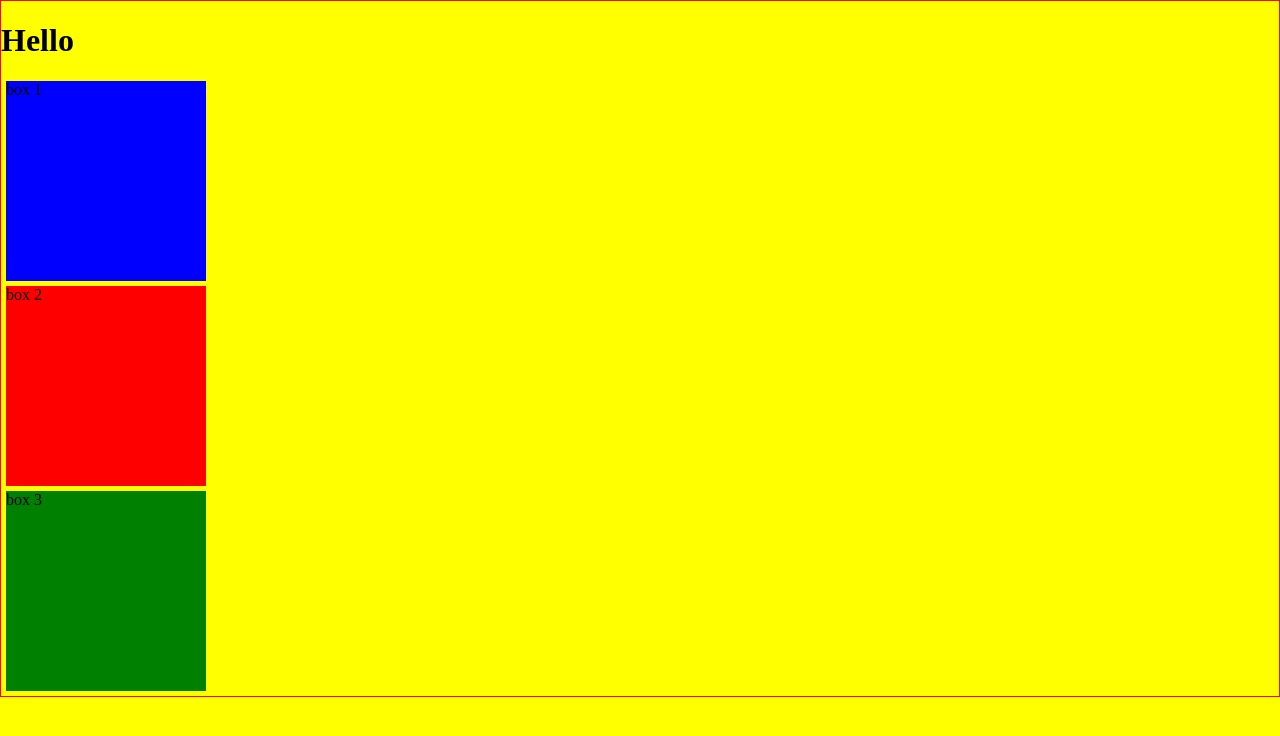
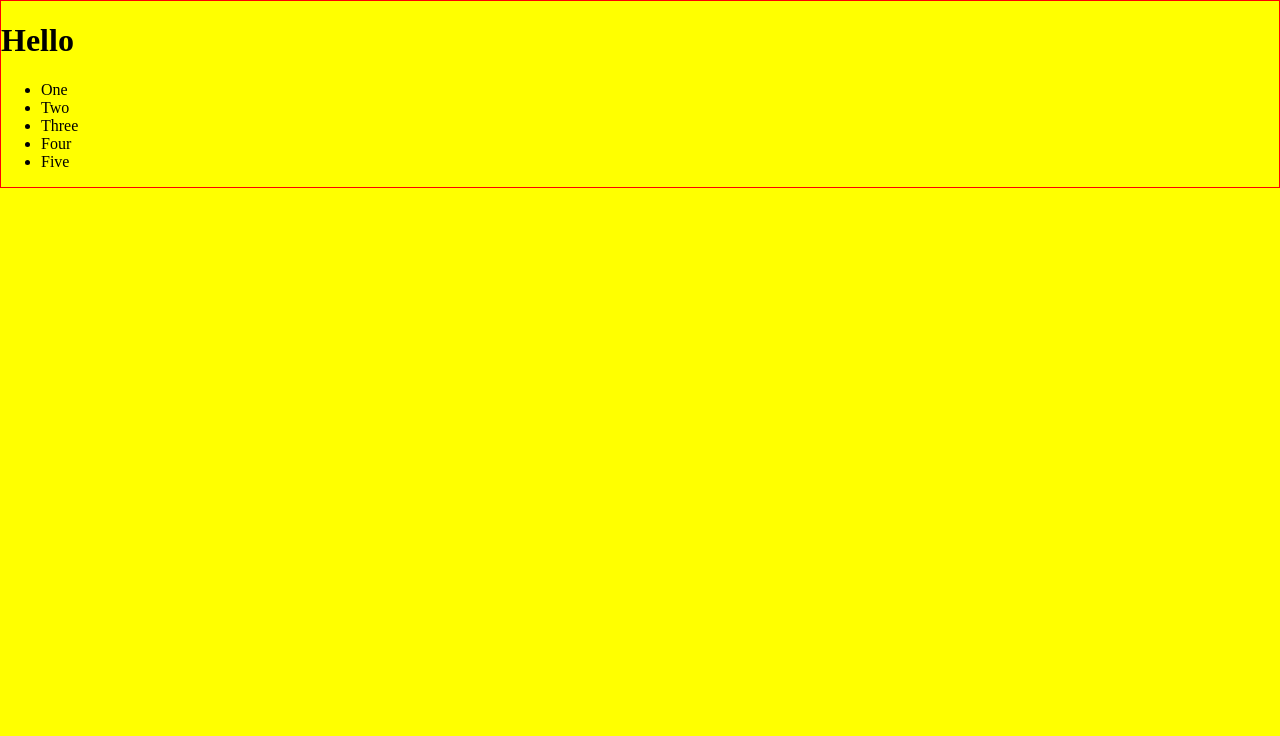
Before and after one commit to PieterJanDelbecke/porject-last-dance, a plain HTML site: page index.html in a window 1280 px wide. Drawn offline with Linux system fonts and the light colour scheme.

Commit message:
refactoring of HTML

```diff
--- a/index.html
+++ b/index.html
@@ -10,9 +10,16 @@
   <body>
     <div class="container">
       <h1>Hello</h1>
-      <div class="box box1">box 1</div>
+      <ul>
+        <li>One</li>
+        <li>Two</li>
+        <li>Three</li>
+        <li>Four</li>
+        <li>Five</li>
+      </ul>
+      <!-- <div class="box box1">box 1</div>
       <div class="box box2">box 2</div>
-      <div class="box box3">box 3</div>
+      <div class="box box3">box 3</div> -->
     </div>
   </body>
 </html>
```
